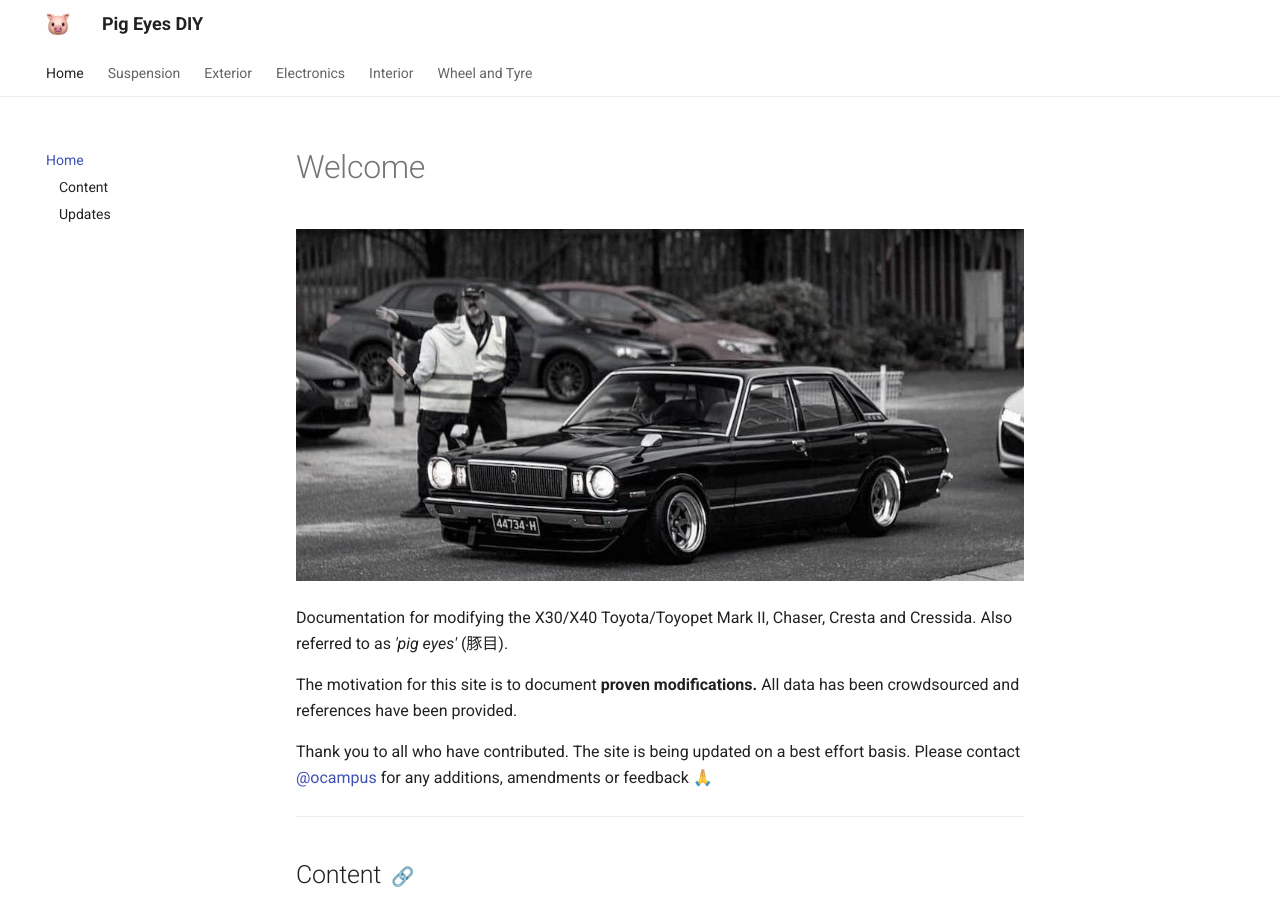
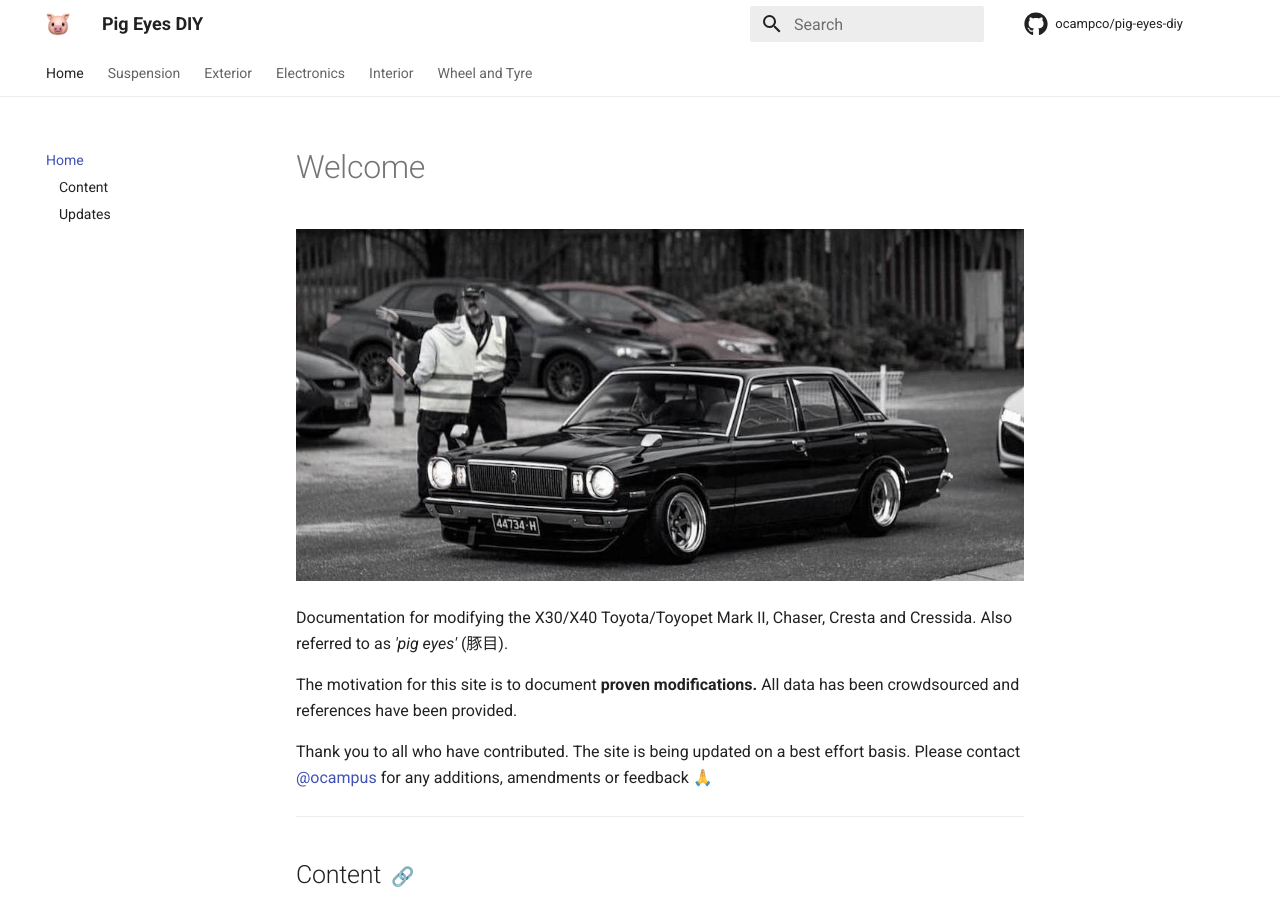
Before and after one commit to ocampco/pig-eyes-diy, an MkDocs documentation site: the page built from docs/index.md, in a window 1280 px wide and 900 px high. Built offline with MkDocs 1.6.1 and Material for MkDocs 9.7.7, drawn with Linux system fonts in a browser that asks for light colours; comment, search, counter and statistics services are not loaded.

Commit message:
add repo links and search ability

```diff
--- a/mkdocs.yml
+++ b/mkdocs.yml
@@ -2,6 +2,9 @@ site_name: Pig Eyes DIY
 site_url: https://ocampco.github.io/pig-eyes-diy
 site_description: Resource for Toyota/Toyopet Mark II, Chaser, Cresta and Cressida
 site_author: ocampco
+
+repo_url: https://github.com/ocampco/pig-eyes-diy
+repo_name: ocampco/pig-eyes-diy
 
 theme:
   name: material
@@ -14,6 +17,8 @@ theme:
     - toc.integrate
   logo: ./assets/logo.png
   favicon: ./assets/logo.png
+  icon:
+    repo: fontawesome/brands/github
 
 extra_css:
   - ./assets/extra.css
@@ -29,6 +34,7 @@ markdown_extensions:
   - pymdownx.details
 
 plugins:
+  - search
   - section-index
   - git-revision-date-localized
 
```
